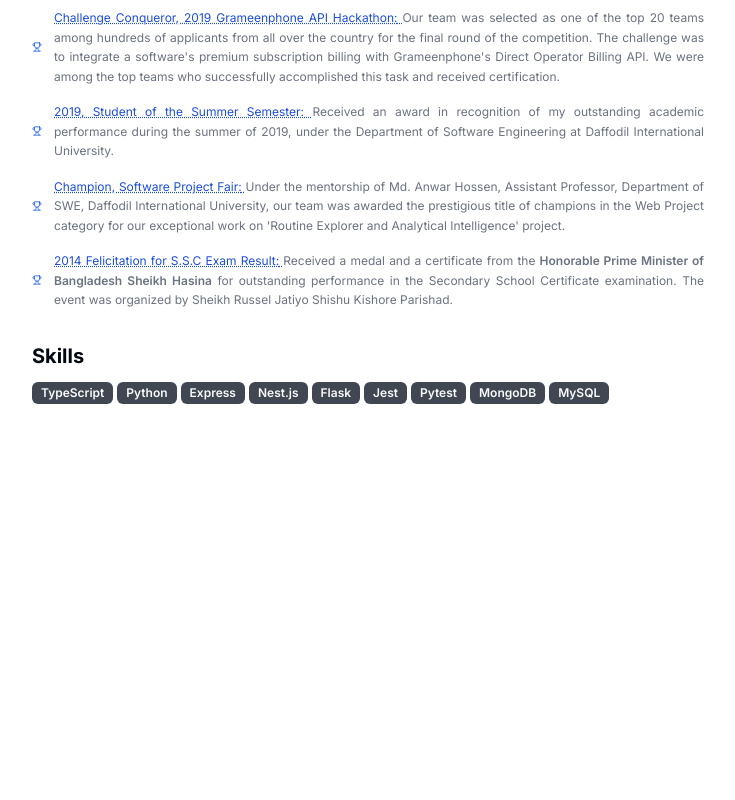
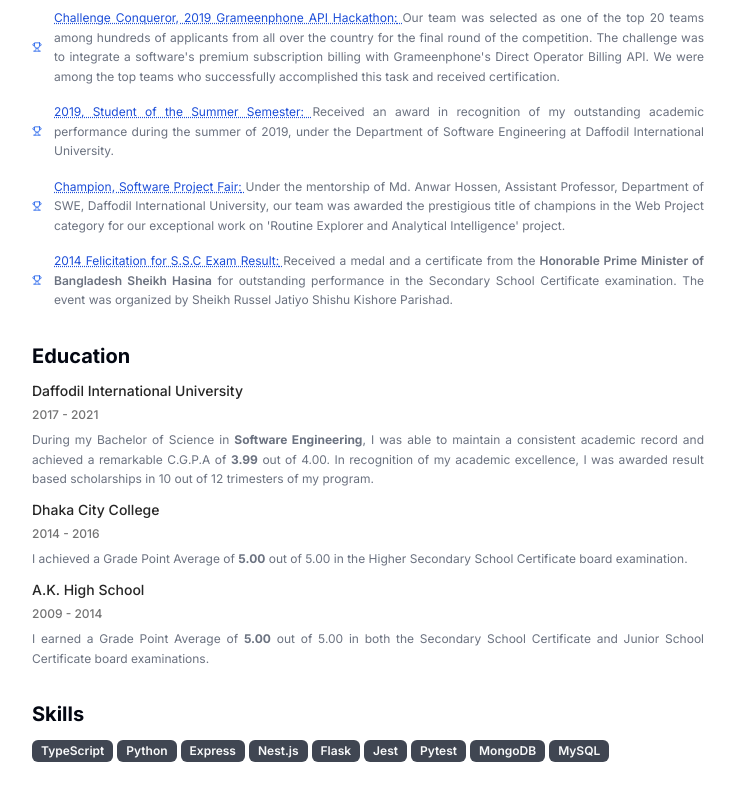
Before and after one commit to shunjid/shunjid.github.io, a Next.js app: page / in a window 1280 px wide. Shown: the part 1493-2293 px from the top of the page, without its empty margins (272-1007 px from the left). Before the commit the page ends 1993 px from the top, so only its background shows below. Built offline with nearby package versions, Linux system fonts and the light colour scheme.

Commit message:
Add education section

```diff
--- /dev/null
+++ b/src/app/education/index.tsx
@@ -0,0 +1,37 @@
+import React from "react";
+
+import { Section } from "@/components/ui/section";
+import { IResume } from "@/data/types";
+
+export default function Education(
+  props: React.PropsWithoutRef<{
+    data: Pick<IResume, "educations">;
+  }>,
+) {
+  const { educations } = props.data;
+
+  return (
+    <Section>
+      <h2 className="text-xl font-bold">Education</h2>
+      {educations.map((education) => (
+        <div
+          key={education.institution}
+          className="block w-full rounded-lg bg-white text-left"
+        >
+          <div>
+            <h5 className="mb-1 text-sm font-medium leading-tight text-neutral-800 dark:text-neutral-50">
+              {education.institution}
+            </h5>
+            <h6 className="my-2 text-xs font-medium leading-tight text-neutral-500 dark:text-neutral-50">
+              {education.year}
+            </h6>
+            <p
+              className="text-justify text-xs leading-relaxed text-muted-foreground"
+              dangerouslySetInnerHTML={{ __html: education.description }}
+            ></p>
+          </div>
+        </div>
+      ))}
+    </Section>
+  );
+}
--- a/src/app/page.tsx
+++ b/src/app/page.tsx
@@ -3,6 +3,7 @@ import { Metadata } from "next";
 import { resume } from "@/data";
 
 import Achievements from "./achievements";
+import Education from "./education";
 import Experience from "./experience";
 import Footer from "./footer";
 import Skills from "./skills";
@@ -22,6 +23,7 @@ export default function Page() {
         <Summary data={{ ...resume }} />
         <Experience data={{ ...resume }} />
         <Achievements data={{ ...resume }} />
+        <Education data={{ ...resume }} />
         <Skills data={{ ...resume }} />
       </section>
 
--- a/src/data/index.tsx
+++ b/src/data/index.tsx
@@ -212,6 +212,35 @@ const achievements = [
   ),
 ];
 
+const educations = [
+  {
+    institution: "Daffodil International University",
+    year: "2017 - 2021",
+    description: `
+        During my Bachelor of Science in <b>Software Engineering</b>, I was able
+        to maintain a consistent academic record and achieved a remarkable
+        C.G.P.A of <b>3.99</b> out of 4.00. In recognition of my academic
+        excellence, I was awarded result based scholarships in 10 out of
+        12 trimesters of my program.
+    `,
+  },
+  {
+    institution: "Dhaka City College",
+    year: "2014 - 2016",
+    description: `
+        I achieved a Grade Point Average of <b>5.00</b> out of 5.00 in the Higher Secondary School Certificate board examination.
+    `,
+  },
+  {
+    institution: "A.K. High School",
+    year: "2009 - 2014",
+    description: `
+    I earned a Grade Point Average of <b>5.00</b> out of 5.00 in both the Secondary School Certificate and Junior School
+    Certificate board examinations.
+    `,
+  },
+];
+
 const resume: IResume = {
   name: "Shunjid Rahman Showrov",
   initials: "SRS",
@@ -225,6 +254,7 @@ const resume: IResume = {
   social,
   experience,
   achievements,
+  educations,
 };
 
 export { resume };
```
Also changed, not shown: src/data/types.ts (+7 -0 lines).
